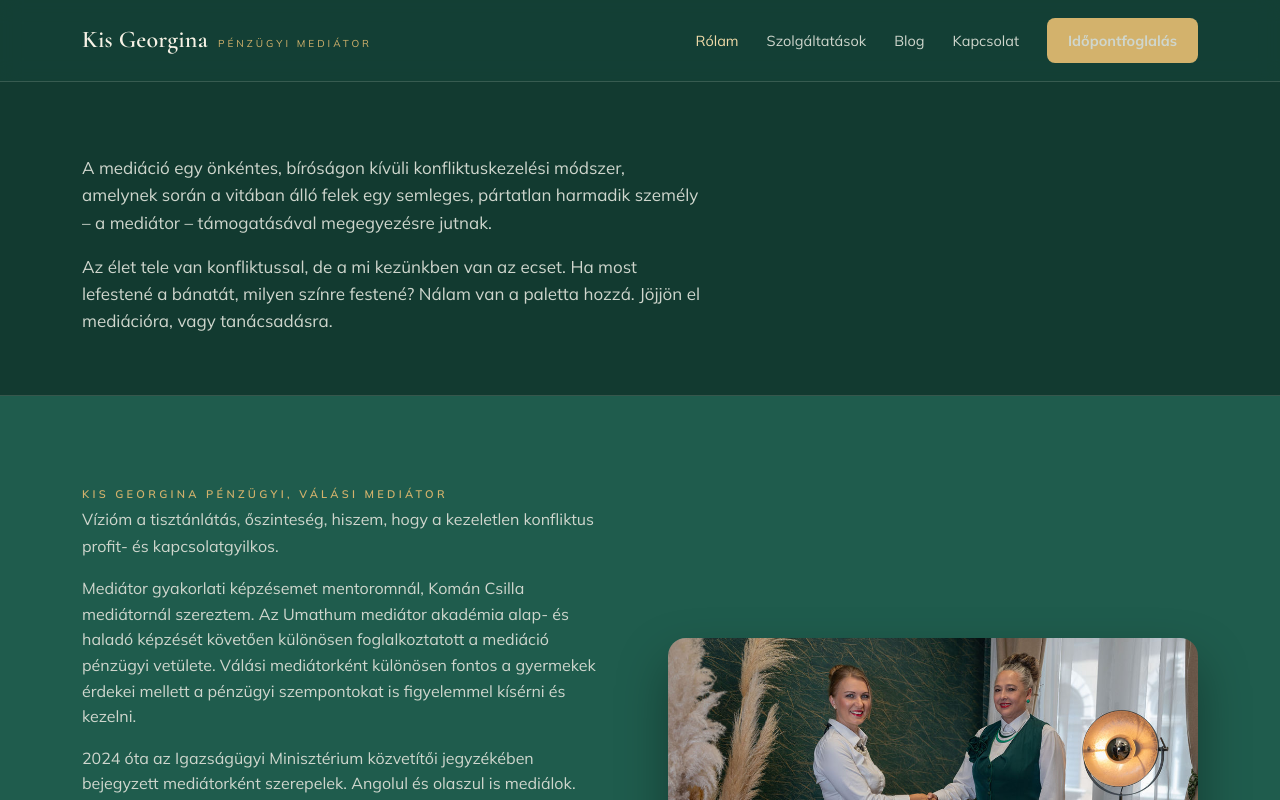
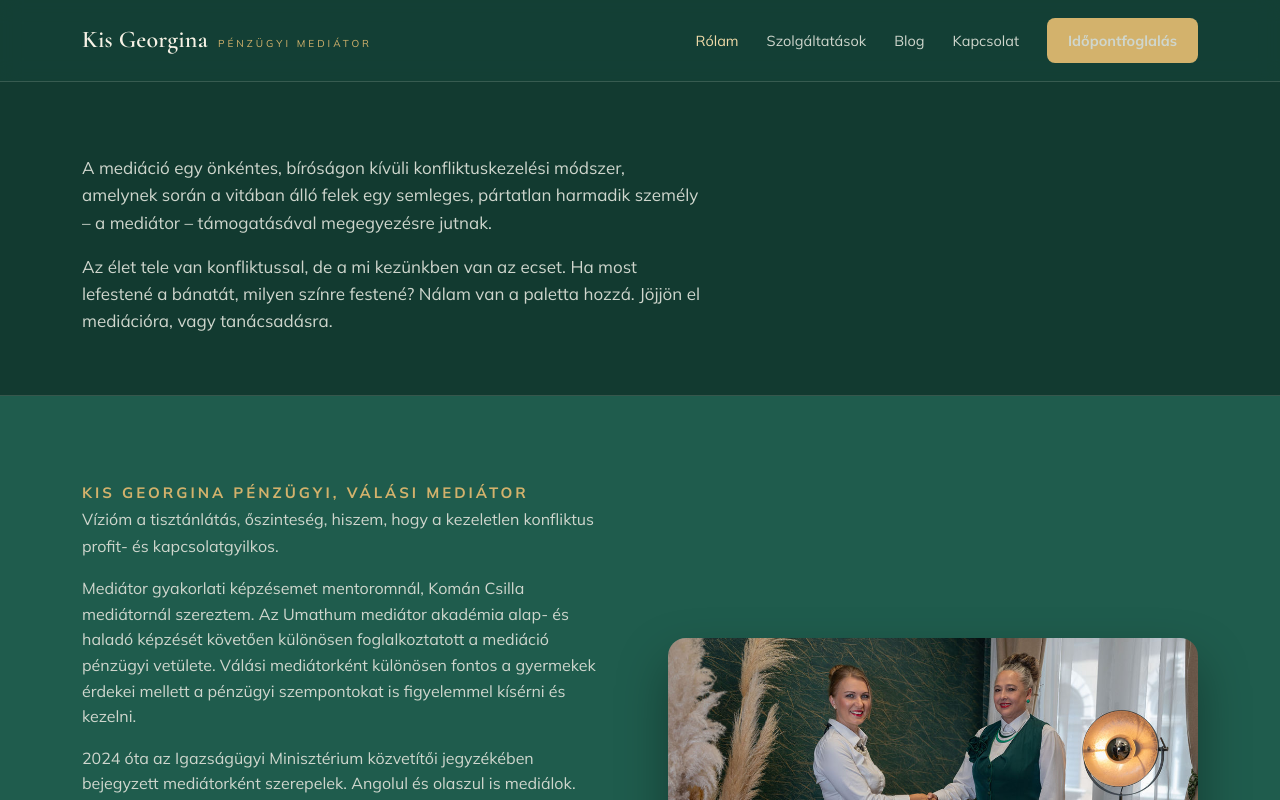
Before and after one commit to gincsikeg/mediator, a React (Vite) app: page /rolam in a window 1280 px wide. Shown: the top 800 px of the page. Built offline with nearby package versions, Linux system fonts and the light colour scheme.

Commit message:
Rólam: erőteljesebb név-felirat

```diff
--- a/src/pages/About.jsx
+++ b/src/pages/About.jsx
@@ -29,7 +29,7 @@ export default function About() {
         <div className="wrap">
           <div className="split">
             <div>
-              <span className="eyebrow">Kis Georgina pénzügyi, válási mediátor</span>
+              <span className="eyebrow eyebrow-strong">Kis Georgina pénzügyi, válási mediátor</span>
               <p className="lead">
                 Vízióm a tisztánlátás, őszinteség, hiszem, hogy a kezeletlen konfliktus
                 profit- és kapcsolatgyilkos.
--- a/src/styles.css
+++ b/src/styles.css
@@ -49,6 +49,7 @@ p { margin: 0 0 1em; }
   color: var(--gold);
   font-weight: 600;
 }
+.eyebrow-strong { font-size: 15px; font-weight: 800; letter-spacing: 0.2em; }
 
 .eyebrow-line { display: inline-flex; align-items: center; gap: 12px; }
 .eyebrow-line::before { content: ''; width: 44px; height: 1px; background: var(--gold); }
```
